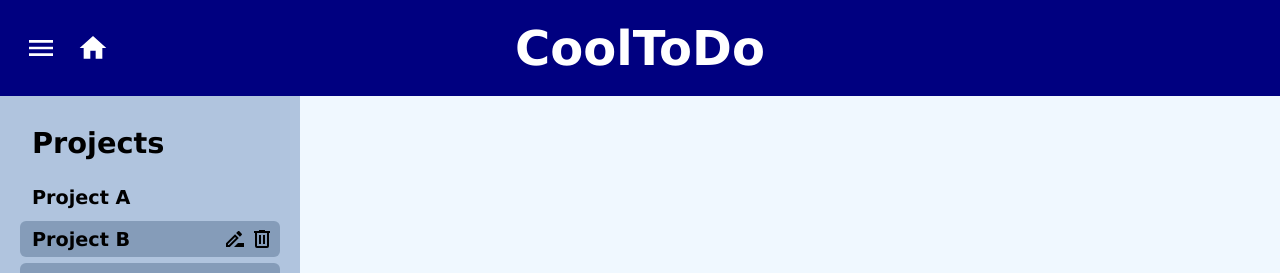
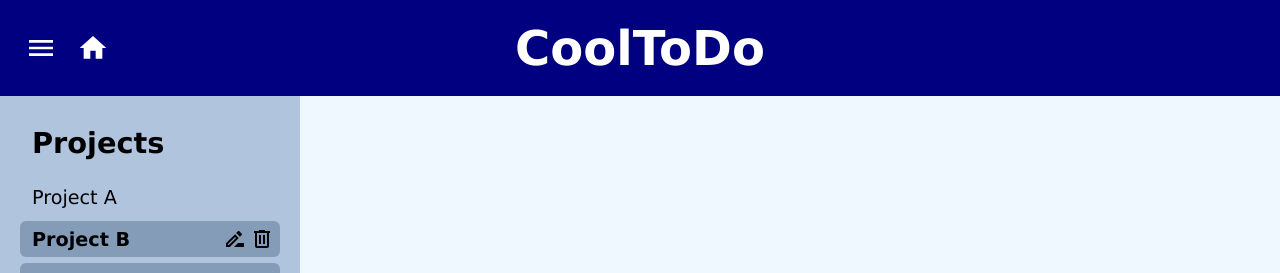
Before and after one commit to zoltan-antal/todo-list, a website built with webpack: page src/template.html in a window 1280 px wide. Shown: the top 273 px of the page. Built offline with nearby package versions, Linux system fonts and the light colour scheme.

Commit message:
Change sidebar styling

```diff
--- a/src/style.css
+++ b/src/style.css
@@ -93,6 +93,11 @@
   border-radius: 6px;
 }
 
+.project-title {
+  font-size: 1.2rem;
+  font-weight: normal;
+}
+
 .project:hover {
   background-color: rgb(160, 180, 207);
 }
@@ -101,8 +106,8 @@
   background-color: rgb(133, 156, 185);
 }
 
-.project-title {
-  font-size: 1.2rem;
+.project.selected .project-title {
+  font-weight: bold;
 }
 
 .project-buttons {
```
